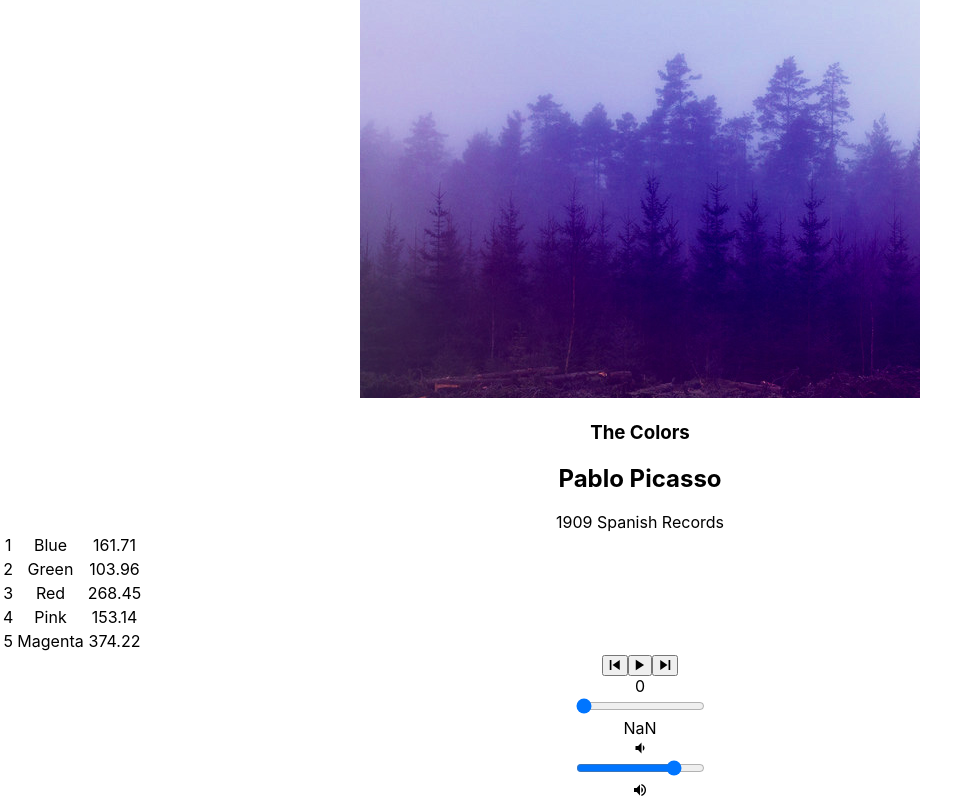
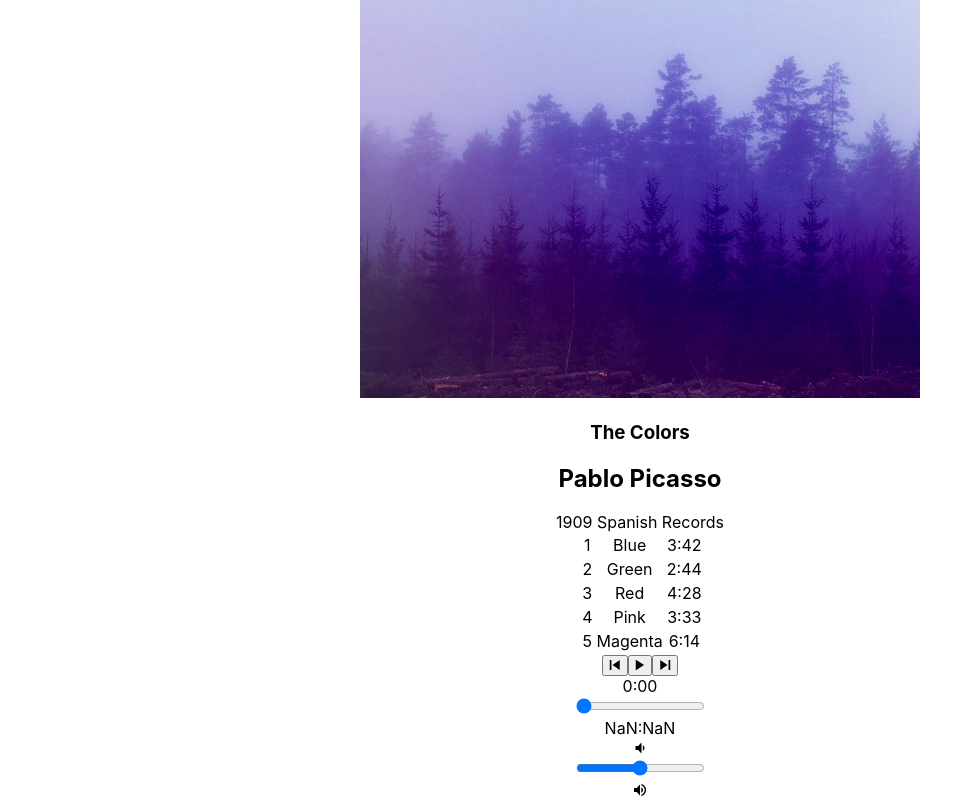
Before and after one commit to jlcote101/bloc-jams-react, a React (Create React App) app: page /album/the-colors in a window 1280 px wide. Shown: the part 264-1064 px from the top of the page, without its empty margins (0-979 px from the left). Built offline with nearby package versions, Linux system fonts and the light colour scheme.

Commit message:
successful slide of volume bar & time format

```diff
--- a/src/App.css
+++ b/src/App.css
@@ -22,6 +22,11 @@
   color: #61dafb;
 }
 
+#song-list {
+  justify-content: center;
+  display: flex;
+}
+
 @keyframes App-logo-spin {
   from {
     transform: rotate(0deg);
--- a/src/components/Album.js
+++ b/src/components/Album.js
@@ -18,7 +18,9 @@ class Album extends Component {
       currentSongIndex: -1,
       isMouseHover: -1,
       currentTime: 0,
-      duration: album.songs[0].duration
+      duration: album.songs[0].duration,
+      currentVolume: .5,
+
     };
 
   this.audioElement = document.createElement('audio');
@@ -33,10 +35,14 @@ class Album extends Component {
       },
       durationchange: e => {
         this.setState({duration: this.audioElement.duration});
+      },
+      volumechange: e => {
+        this.setState({ currentVolume: this.audioElement.volume});
       }
     };
     this.audioElement.addEventListener('timeupdate', this.eventListeners.timeupdate);
     this.audioElement.addEventListener('durationchange', this.eventListeners.durationchange);
+    this.audioElement.addEventListener('volumechange', this.eventListeners.volumechange)
   }
 
   componentWillUnmount() {
@@ -101,7 +107,7 @@ handlePrevClick() {
 
 handleNextClick(){
   const currentIndex = this.state.album.songs.findIndex(song => this.state.currentSong === song);
-  const newIndex = Math.min(4, currentIndex +1);
+  const newIndex = currentIndex === this.state.album.songs.length - 1 ? 0 : Math.min(this.state.album.songs.length -1, currentIndex +1);
   const newSong = this.state.album.songs[newIndex];
   this.setSong(newSong);
   this.play();
@@ -111,6 +117,22 @@ handleTimeChange (e) {
   const newTime = this.audioElement.duration * e.target.value;
   this.audioElement.currentTime = newTime;
   this.setState({ currentTime: newTime });
+}
+
+handleVolumeChange(e){
+   const newVolume = e.target.value;
+   this.audioElement.volume = newVolume;
+   this.setState({currentVolume: newVolume});
+}
+
+formatTime (seconds) {
+  const minutes = Math.round(seconds / 60);
+  const second = Math.round(seconds % 60);
+  if (second < 10) {
+    return (minutes + ":0" + second)
+  } else {
+    return (minutes + ":" + second);
+  };
 }
 
 render() {
@@ -136,7 +158,7 @@ render() {
                 <tr className='song' key={index} onClick={() => this.handleSongClick(song, index)} onMouseEnter={() => this.onMouseEnter(index)} onMouseLeave={() => this.onMouseLeave()}>
                   <td>{this.renderIcon(song, index)}</td>
                   <td>{song.title}</td>
-                  <td>{song.duration}</td>
+                  <td>{this.formatTime(song.duration)}</td>
                 </tr>
             )}
           </tbody>
@@ -150,6 +172,8 @@ render() {
           handlePrevClick={() => this.handlePrevClick()}
           handleNextClick={() => this.handleNextClick()}
           handleTimeChange={(e) => this.handleTimeChange(e)}
+          handleVolumeChange={(e) => this.handleVolumeChange(e)}
+          formatTime={(time) => this.formatTime(time)}
         />
       </section>
     );
--- a/src/components/PlayerBar.js
+++ b/src/components/PlayerBar.js
@@ -16,7 +16,7 @@ class PlayerBar extends Component {
           </button>
       </section>
       <section id="time-control">
-        <div className="current-time">{this.props.currentTime}</div>
+        <div className="current-time">{this.props.formatTime(this.props.currentTime)}</div>
         <input
           type="range"
           className="seek-bar"
@@ -26,11 +26,20 @@ class PlayerBar extends Component {
           step="0.01"
           onChange={this.props.handleTimeChange}
         />
-        <div className="total-time">{this.props.duration}</div>
+        <div className="total-time">{this.props.formatTime(this.props.duration)}</div>
       </section>
       <section id="volume-control">
         <div className="icon ion-md-volume-low"></div>
-        <input type="range" className="seek-bar" value="80"/>
+        <input
+          type="range"
+          className="seek-bar"
+          value={(this.props.currentVolume)}
+          max='1'
+          min='0'
+          step='0.1'
+          onChange={this.props.handleVolumeChange}
+
+        />
         <div className="icon ion-md-volume-high"></div>
       </section>
     </section>
```
